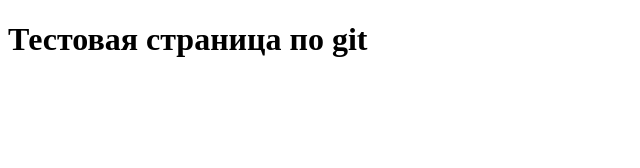
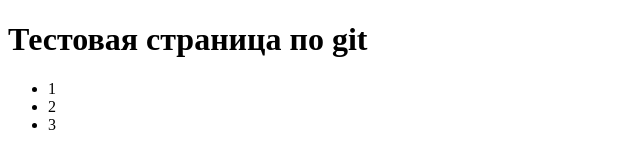
Before and after one commit to serdgio2015/jbi, a plain HTML site: page index.html in a window 1280 px wide. Shown: the full height of the page, 0-640 px from the left. Drawn offline with Linux system fonts and the light colour scheme.

Commit message:
New commit

```diff
--- a/index.html
+++ b/index.html
@@ -6,5 +6,10 @@
 </head>
 <body>
 	<h1>Тестовая страница по git</h1>
+	<ul>
+		<li>1</li>
+		<li>2</li>
+		<li>3</li>
+	</ul>
 </body>
 </html>
```
Also changed, not shown: index2.html (+1 -0 lines).
